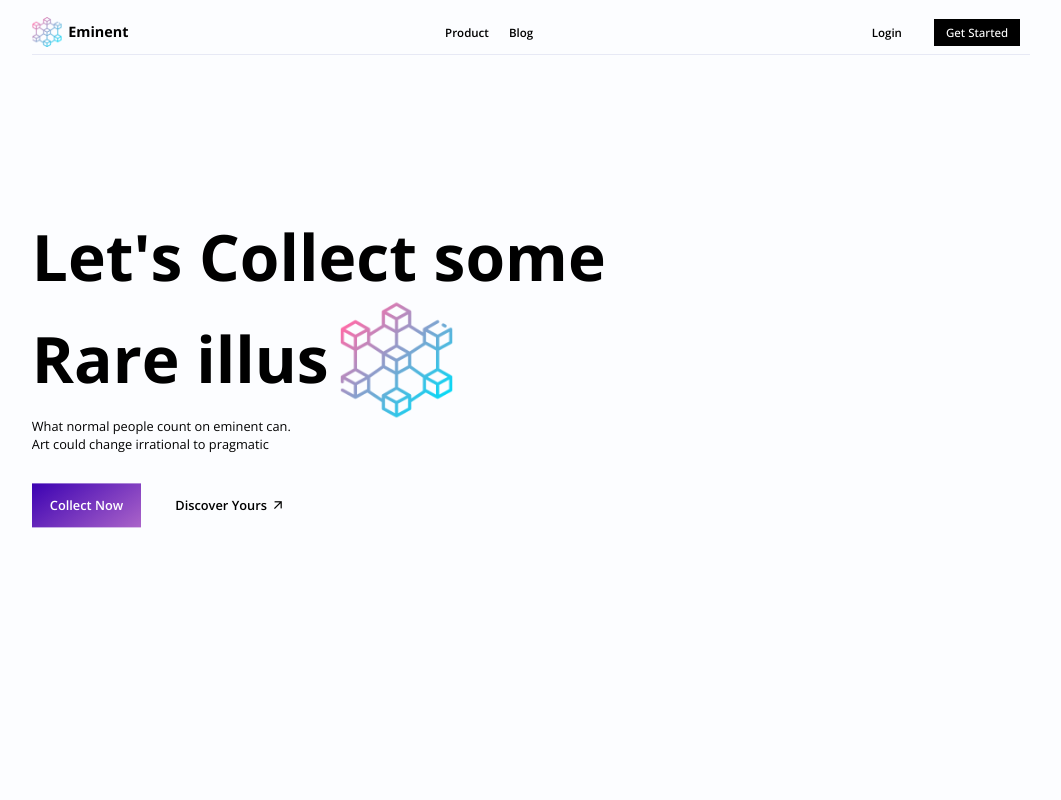
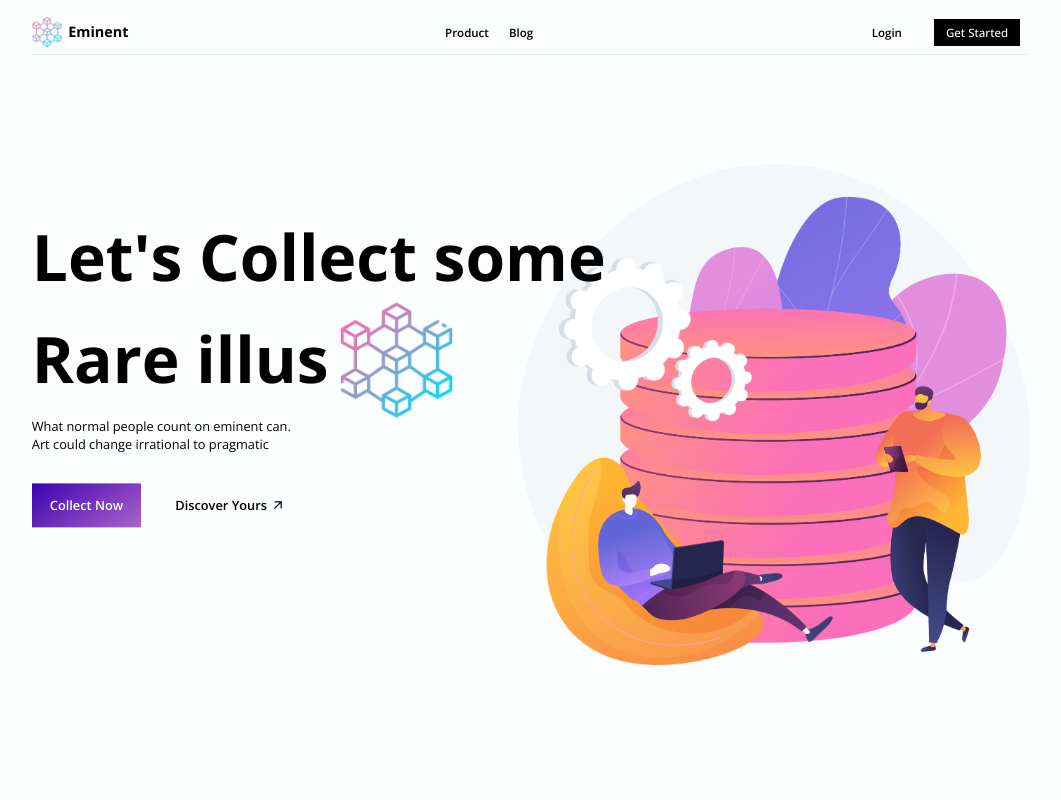
Before and after one commit to Eminent-michael/Eminent-NFT, a plain HTML site: page index.html in a window 1280 px wide. Shown: the top 800 px of the page, without its empty margins (109-1170 px from the left). Drawn offline with nearby package versions, Linux system fonts and the light colour scheme; files whose address does not match are found by name.

Commit message:
first-commit

```diff
--- a/css/style.css
+++ b/css/style.css
@@ -166,7 +166,7 @@ hr {
 }
 
 .main-hero {
-    background-image: url(./images/nfts/background.png);
+    background-image: url(/images/nfts/background.png);
     background-repeat: no-repeat;
     background-size: clamp(40vw, 5rem, 10rem);
     background-position: right;
```
